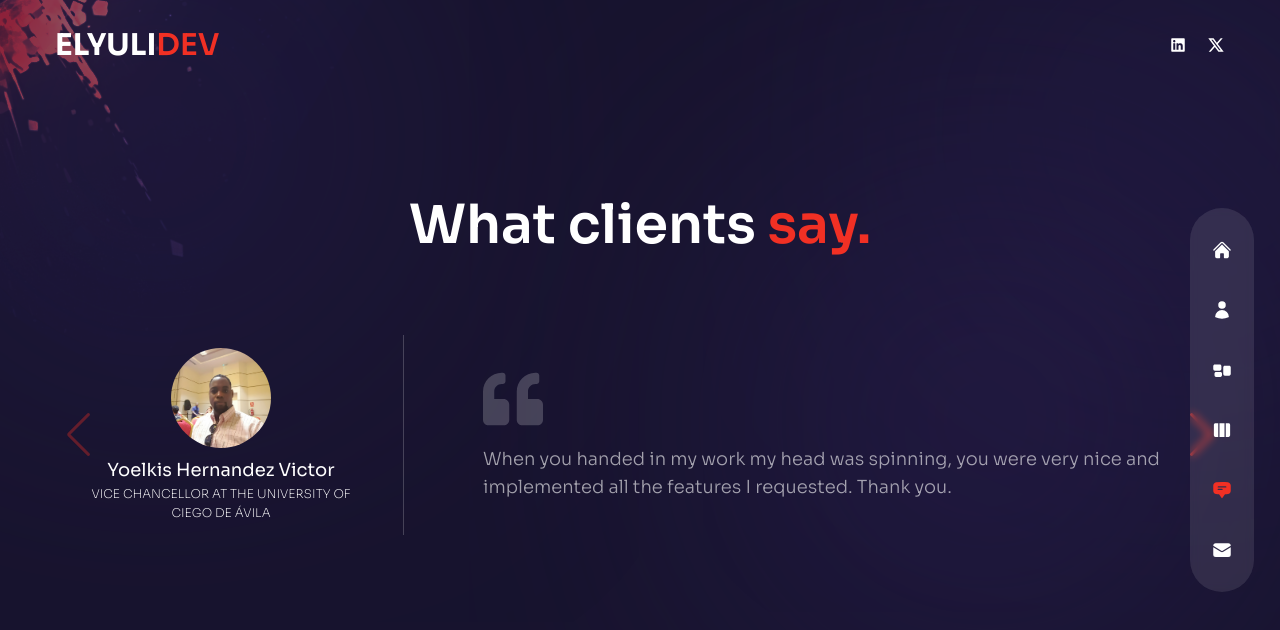
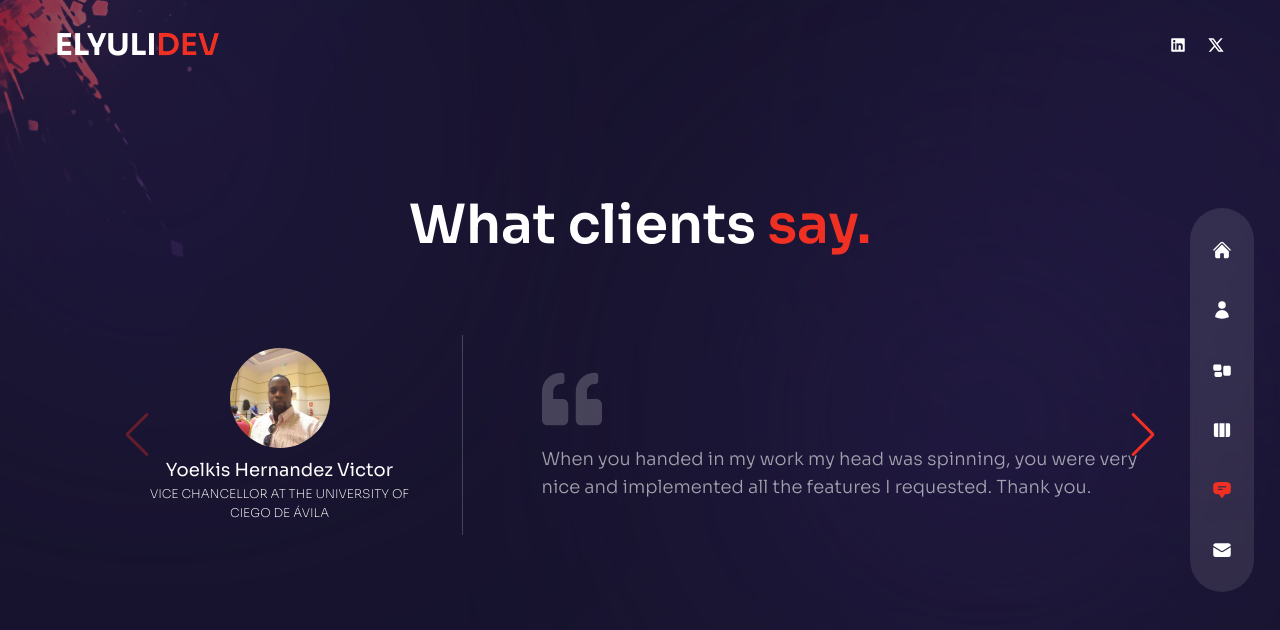
Before and after one commit to elyulidev/elyulidev-portfolio, a Next.js app: page /testimonials in a window 1280 px wide. Shown: the top 630 px of the page. Built offline with nearby package versions, Linux system fonts and the light colour scheme.

Commit message:
TestimonialSlider: remove control pagination

```diff
--- a/src/components/TestimonialSlider.jsx
+++ b/src/components/TestimonialSlider.jsx
@@ -1,12 +1,11 @@
 "use client";
 
-import { Navigation, Pagination } from "swiper/modules";
+import { Navigation } from "swiper/modules";
 import { Swiper, SwiperSlide } from "swiper/react";
 
 import "swiper/css";
 import "swiper/css/navigation";
-import "swiper/css/pagination";
-import Image from "next/image";
+
 import { FaQuoteLeft } from "react-icons/fa";
 
 // testimonial data
@@ -50,10 +49,8 @@ const TestimonialSlider = () => {
 	return (
 		<Swiper
 			navigation={true}
-			freeMode={true}
-			//pagination={{ clickable: true }}
 			modules={[Navigation]}
-			className='h-[350px]'
+			className='h-[350px] xl:max-w-[90%]'
 		>
 			{testimonialData.map((person, index) => (
 				<SwiperSlide key={index}>
@@ -67,7 +64,7 @@ const TestimonialSlider = () => {
 										person.image === "bg-yordanis" ? "bg-right" : "bg-center"
 									} ${
 										person.image
-									} mb-2 mx-auto bg-yoelkis bg-cover bg-no-repeat rounded-full w-[100px] h-[100px]`}
+									} mb-2 mx-auto bg-cover bg-no-repeat rounded-full w-[100px] h-[100px]`}
 								></div>
 								{/* name */}
 								<div className='text-lg'>{person.name}</div>
```
